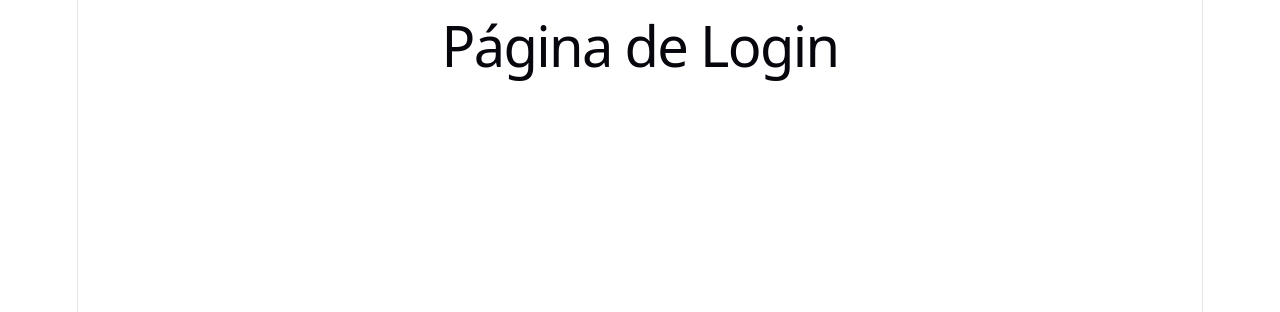
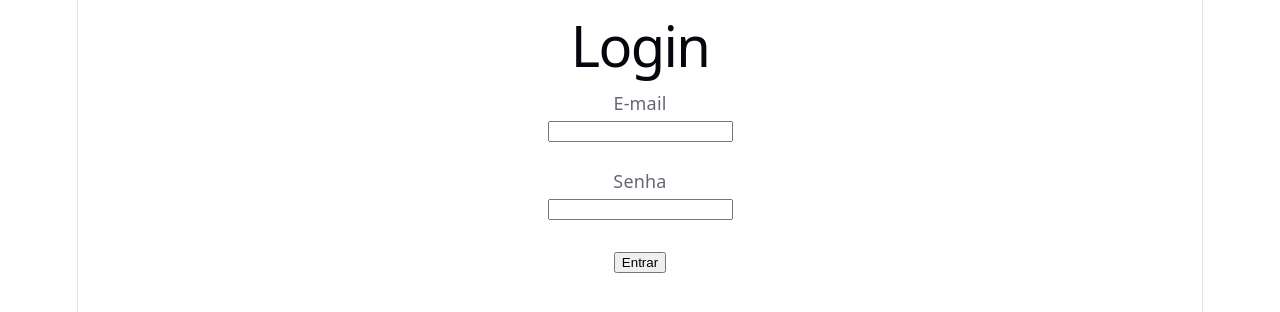
Before and after one commit to matheusarrasca/CatalogoMercadoFront, a React (Vite) app: page /login in a window 1280 px wide. Shown: the top 312 px of the page. Built offline with nearby package versions, Linux system fonts and the light colour scheme.

Commit message:
feat: implementa estrutura inicial de autenticação

```diff
--- a/package.json
+++ b/package.json
@@ -10,6 +10,7 @@
     "preview": "vite preview"
   },
   "dependencies": {
+    "axios": "^1.19.0",
     "react": "^19.2.7",
     "react-dom": "^19.2.7",
     "react-router-dom": "^7.18.2"
--- a/src/Layouts/MainLayout.tsx
+++ b/src/Layouts/MainLayout.tsx
@@ -1,18 +1,14 @@
+import { Outlet } from "react-router-dom";
 import Menu from "../components/Menu/Menu";
 
-type MainLayoutProps = {
-  children: React.ReactNode;
-};
+function MainLayout(){
+    return (
+        <>
+        <Menu />
 
-function MainLayout({ children }: MainLayoutProps) {
-  return (
-    <>
-      <Menu />...
-      <main>
-        {children}
-      </main>
-    </>
-  );
+        <Outlet />
+        </>
+    );
 }
 
 export default MainLayout;
--- a/src/components/Menu/Menu.tsx
+++ b/src/components/Menu/Menu.tsx
@@ -19,7 +19,6 @@ function Menu(){
 
       {" | "}
 
-      <Link to="/login">Login</Link>
         </nav>
     );
 }
--- a/src/pages/Login/Login.tsx
+++ b/src/pages/Login/Login.tsx
@@ -1,5 +1,44 @@
-function Login(){
-    return <h1>Página de Login</h1>
+import { useState } from "react";
+
+function Login() {
+    const [email, setEmail] = useState("");
+    const [password, setPassword] = useState("");
+
+    return (
+        <div>
+            <h1>Login</h1>
+
+            <form>
+                <div>
+                    <label>E-mail</label>
+                    <br />
+                    <input
+                        type="email"
+                        value={email}
+                        onChange={(e) => setEmail(e.target.value)}
+                    />
+                </div>
+
+                <br />
+
+                <div>
+                    <label>Senha</label>
+                    <br />
+                    <input
+                        type="password"
+                        value={password}
+                        onChange={(e) => setPassword(e.target.value)}
+                    />
+                </div>
+
+                <br />
+
+                <button type="submit">
+                    Entrar
+                </button>
+            </form>
+        </div>
+    );
 }
 
 export default Login;
--- a/src/routes/AppRoutes.tsx
+++ b/src/routes/AppRoutes.tsx
@@ -1,4 +1,6 @@
 import { BrowserRouter, Routes, Route } from "react-router-dom";
+
+import MainLayout from "../Layouts/MainLayout";
 
 import Home from "../pages/Home/Home";
 import Login from "../pages/Login/Login";
@@ -10,11 +12,19 @@ function AppRoutes(){
     return (
         <BrowserRouter>
         <Routes>
-            <Route path="/" element={<Home />} />
             <Route path="/login" element={<Login />} />
-            <Route path="/produtos" element={<Produtos />} />
-            <Route path="/categorias" element={<Categorias />} />
-            <Route path="/dashboard" element={<DashBoard />} />
+
+            <Route element={<MainLayout />}>
+
+          <Route path="/" element={<Home />} />
+
+          <Route path="/produtos" element={<Produtos />} />
+
+          <Route path="/categorias" element={<Categorias />} />
+
+          <Route path="/dashboard" element={<DashBoard />} />
+
+            </Route>
         </Routes>
         </BrowserRouter>
     )
```
Also changed, not shown: src/services/api.ts (added, +9 -0 lines), src/services/authServices.ts (added, +24 -0 lines), 1 other file (tests, documents, lock files or other folders).
